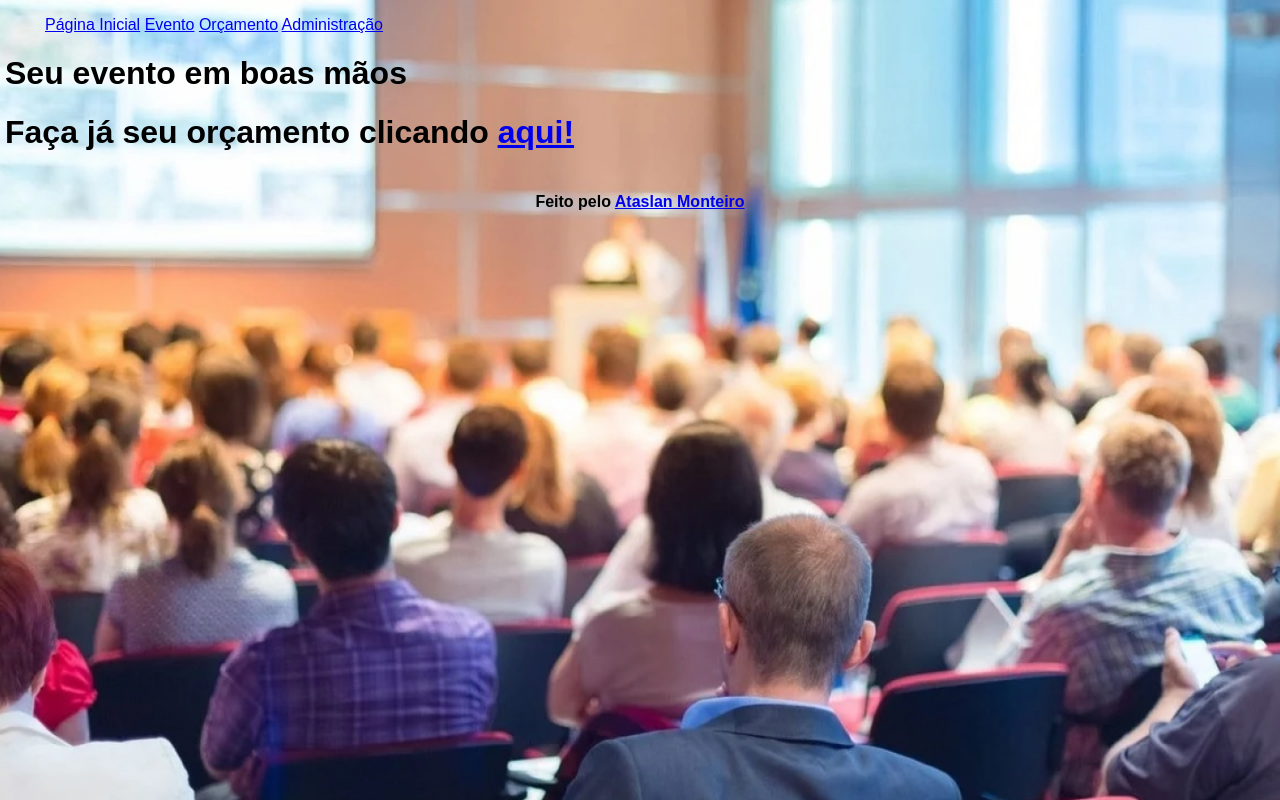
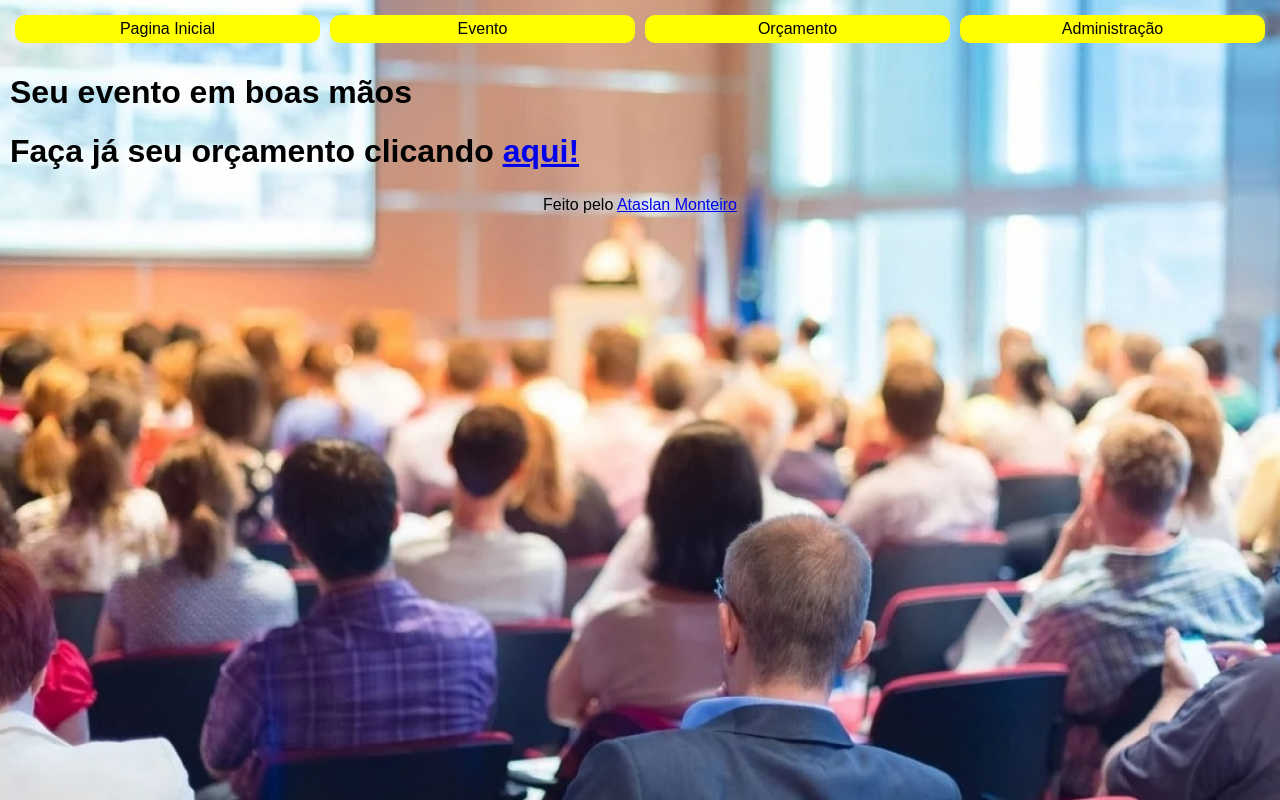
Before and after one commit to ataslanmonteiro/siteataslan2.0, a plain HTML site: page index.html in a window 1280 px wide. Drawn offline with Linux system fonts and the light colour scheme.

Commit message:
index ok

```diff
--- a/index.html
+++ b/index.html
@@ -9,26 +9,18 @@
   <body>
     <header>
       <div class="container">
-        <nav>
-          <ul>
-            <a href="index.html">Página Inicial</a>
-            <a href="index.html">Evento</a>
-            <a href="index.html">Orçamento</a>
-            <a href="index.html">Administração</a>
-          </ul>
-        </nav>
+        <div class="container1">Pagina Inicial</div>
+        <div class="container1">Evento</div>
+        <div class="container1">Orçamento</div>
+        <div class="container1">Administração</div>
       </div>
     </header>
     <main>
       <div class="texto">
         <h1>Seu evento em boas mãos</h1>
         <h1>Faça já seu orçamento clicando <a href="#">aqui!</a></h1>
+      </div>
     </main>
-      <footer>
-        <p>
-          <b>Feito pelo <a href="#">Ataslan Monteiro</a></b>
-        </p>
-      </footer>
-    </div>
+    <footer>Feito pelo <a href="#">Ataslan Monteiro</a></footer>
   </body>
 </html>
--- a/style.css
+++ b/style.css
@@ -5,33 +5,21 @@ body {
   margin: 0;
 }
 .container {
-  margin-top: 5px;
-  margin-left: 5px;
-  margin-right: 5px;
-  margin-bottom: 5px;
+  display: flex;
+  margin: 5px;
+  padding: 5px;
 }
-.cabecalho {
-  display: flex;
-  flex: auto;
+.container1 {
+  flex: 1;
+  background-color: yellow;
+  text-align: center;
+  border-radius: 10px;
   margin: 5px;
   padding: 5px;
   gap: 20px;
 }
-.cabecalho1 {
-  padding: 5px;
-  display: flex;
-  flex: 1;
-  background-color: yellow;
-  text-align: center;
-  border-radius: 10px;
-}
 .texto {
-  margin: 5px;
-}
-.div {
-  background-color: aqua;
   margin: 10px;
-  padding: 10px;
 }
 footer {
   padding: 5px;
```
